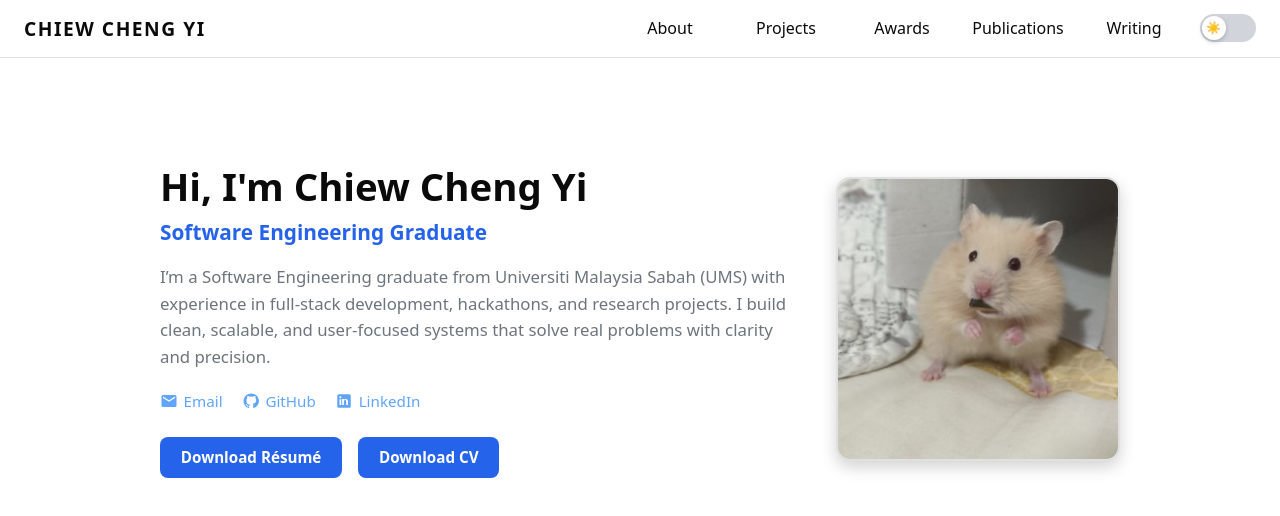
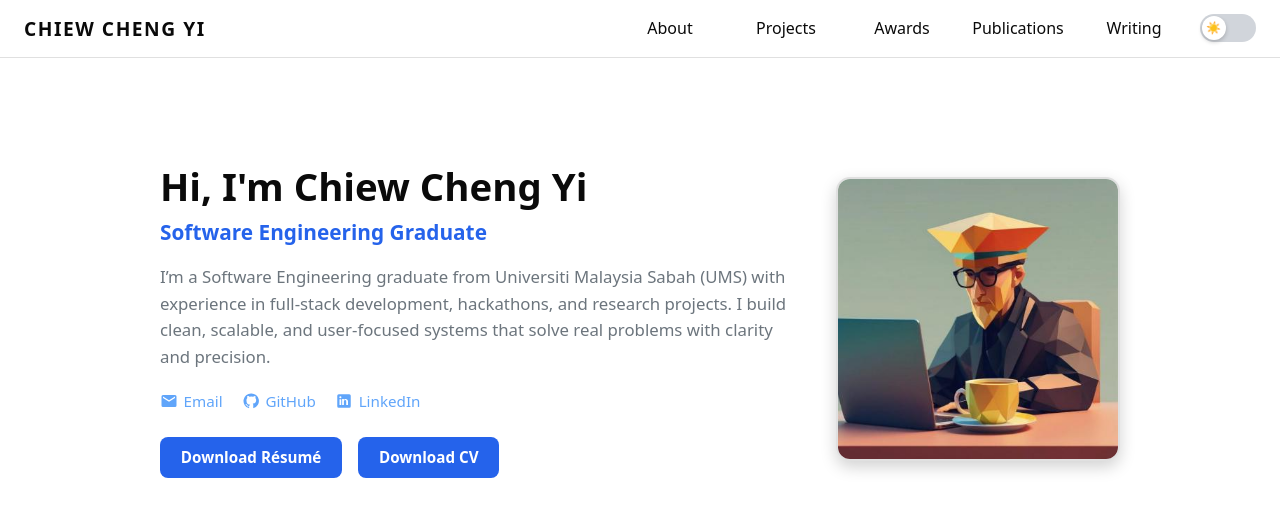
Before and after one commit to ccy7701/my-portfolio, a SvelteKit app: page / in a window 1280 px wide. Shown: the top 516 px of the page. Built offline with nearby package versions, Linux system fonts and the light colour scheme.

Commit message:
minor edits

```diff
--- a/src/routes/+page.svelte
+++ b/src/routes/+page.svelte
@@ -54,7 +54,7 @@
 
     <!-- Right: Photo -->
     <div class="hero-photo-wrapper">
-      <img src="./profile.jpeg" alt="Profile photo" class="hero-photo" />
+      <img src="./profile.jpg" alt="Profile photo" class="hero-photo" />
     </div>
   </div>
 </section>
--- a/src/routes/writing/ums-commemoration/+page.js
+++ b/src/routes/writing/ums-commemoration/+page.js
@@ -3,7 +3,7 @@ export const prerender = true;
 export function load() {
   return {
     meta: {
-      title: "In Commemoration of UMS (not done)",
+      title: "Reflecting on UMS",
       subtitle: "A quiet goodbye to the campus that shaped me.",
       date: "17 Nov 2025"
     }
```
Also changed, not shown: static/profile.jpeg (deleted), static/profile.jpg (added).
